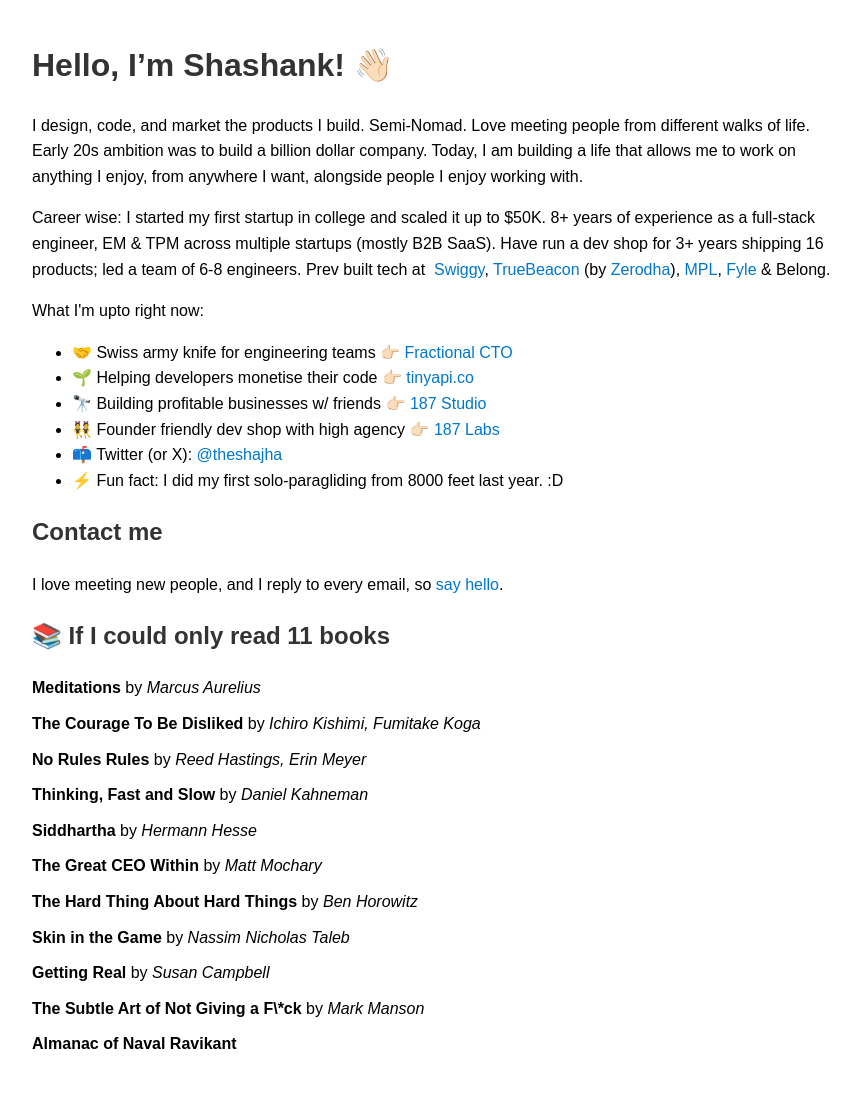
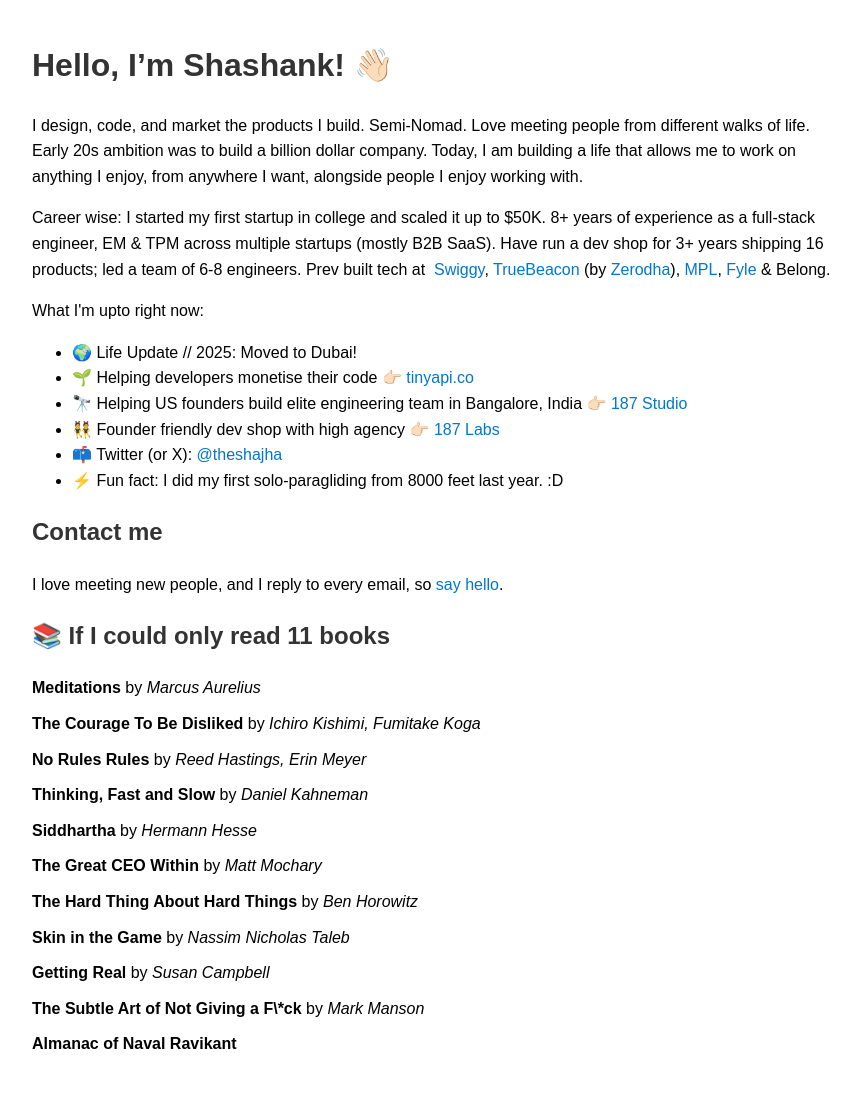
Before and after one commit to theshajha/theshajha, a Jekyll site: the page index.html, which Jekyll copies as it is, in a window 1280 px wide. Shown: the whole page, without its empty margins (208-1068 px from the left). Built offline with Jekyll 4.4.1, drawn with Linux system fonts in a browser that asks for light colours.

Commit message:
Updated bio

```diff
--- a/index.html
+++ b/index.html
@@ -106,14 +106,17 @@
 
         <p>What I'm upto right now:</p>
         <ul>
+            <li>
+                🌍 Life Update // 2025: Moved to Dubai!
+            </li>
 
-            <li>
+            <!-- <li>
                 🤝 Swiss army knife for engineering teams 👉🏻 <a
                     href="https://theshajha.com/cto"
                     target="_blank"
                     >Fractional CTO</a
                 >
-            </li>
+            </li> -->
             <li>
                 🌱 Helping developers monetise their code 👉🏻 <a
                     href="https://tinyapi.co/"
@@ -122,7 +125,7 @@
                 >
             </li>
             <li>
-                🔭 Building profitable businesses w/ friends 👉🏻 <a
+                🔭 Helping US founders build elite engineering team in Bangalore, India 👉🏻 <a
                     href="https://187.studio"
                     target="_blank"
                     >187 Studio</a
```
Also changed, not shown: README.md.
